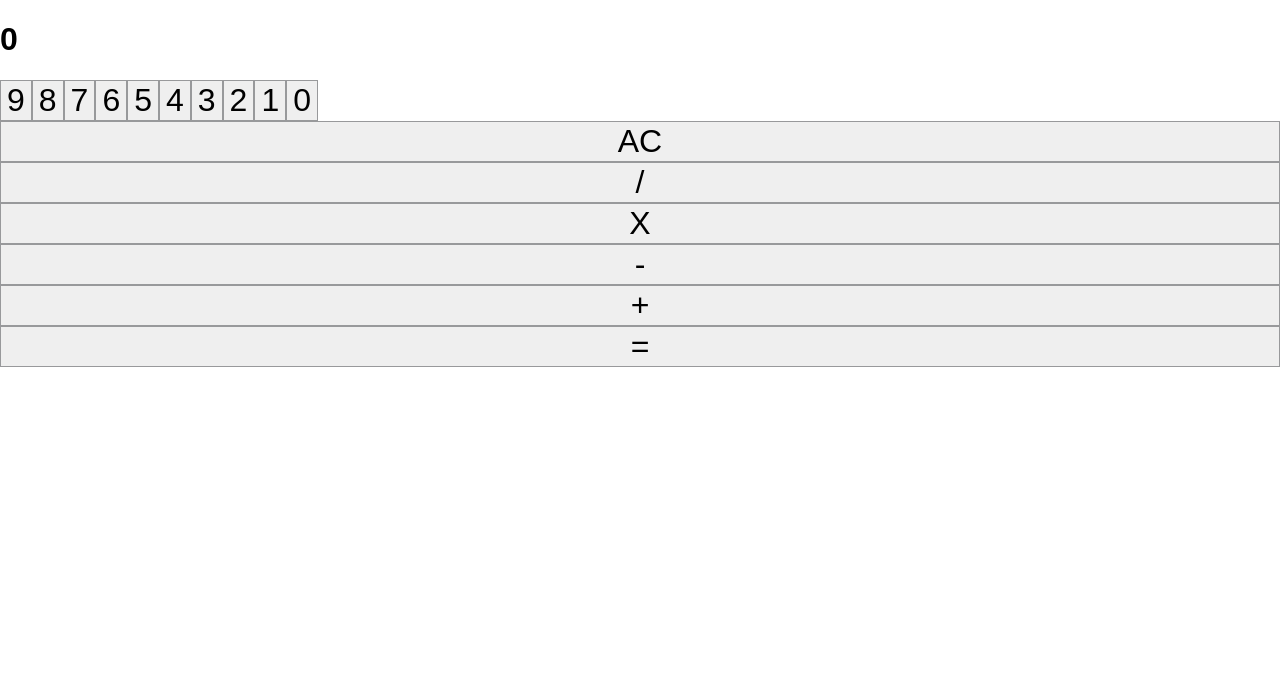
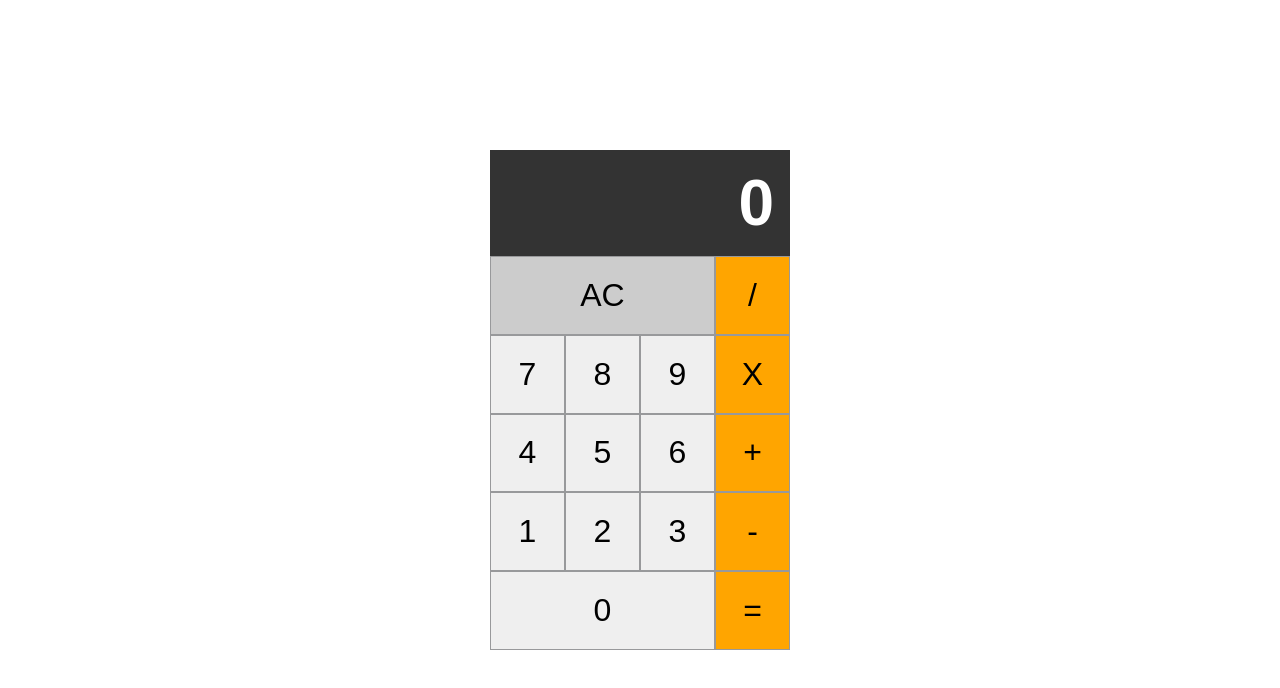
Before and after one commit to next-step/react-calculator, a React (Vite) app: page / in a window 1280 px wide. Shown: the top 688 px of the page. Built offline with nearby package versions, Linux system fonts and the light colour scheme.

Commit message:
feat: 계산기 컴포넌트 구현 - useCalculator 커스텀 훅 상태 관리

```diff
--- a/src/App.tsx
+++ b/src/App.tsx
@@ -1,31 +1,9 @@
+import Calculator from '@/components/Calculator';
+
 const App = () => {
   return (
-    <div id="app">
-      <div className="calculator">
-        <h1 id="total">0</h1>
-        <div className="digits flex">
-          <button className="digit">9</button>
-          <button className="digit">8</button>
-          <button className="digit">7</button>
-          <button className="digit">6</button>
-          <button className="digit">5</button>
-          <button className="digit">4</button>
-          <button className="digit">3</button>
-          <button className="digit">2</button>
-          <button className="digit">1</button>
-          <button className="digit">0</button>
-        </div>
-        <div className="modifiers subgrid">
-          <button className="modifier">AC</button>
-        </div>
-        <div className="operations subgrid">
-          <button className="operation">/</button>
-          <button className="operation">X</button>
-          <button className="operation">-</button>
-          <button className="operation">+</button>
-          <button className="operation">=</button>
-        </div>
-      </div>
+    <div className="app">
+      <Calculator />
     </div>
   );
 };
--- /dev/null
+++ b/src/components/Calculator/Digit/index.tsx
@@ -0,0 +1,24 @@
+import { useCalculator } from '@/store/calculator-context';
+
+import styles from './index.module.css';
+
+const Digits = () => {
+    const { addNumber: handleNumber } = useCalculator();
+    return (
+        <div className={`${styles.digits} flex`}>
+            {DIGIT_NUMBERS.map((n) => (
+                <button
+                    className={styles.digit}
+                    key={n}
+                    onClick={() => handleNumber(n)}
+                >
+                    {n}
+                </button>
+            ))}
+        </div>
+    );
+};
+
+export default Digits;
+
+const DIGIT_NUMBERS = Array.from({ length: 10 }, (_, i) => 9 - i);
--- /dev/null
+++ b/src/components/Calculator/Modifier/index.tsx
@@ -0,0 +1,16 @@
+import { memo } from 'react';
+
+import { useCalculator } from '@/store/calculator-context';
+
+import styles from './index.module.css';
+
+const Modifier = () => {
+    const { reset } = useCalculator();
+    return (
+        <div className={`${styles.modifiers} subgrid`}>
+            <button onClick={reset}>AC</button>
+        </div>
+    );
+};
+
+export default memo(Modifier);
--- /dev/null
+++ b/src/components/Calculator/Operation/index.tsx
@@ -0,0 +1,28 @@
+import { memo } from 'react';
+
+import { OPERATORS } from '@/constants/operation';
+import { useCalculator } from '@/store/calculator-context';
+
+import styles from './index.module.css';
+
+const Operation = () => {
+  const { addOperation: handleOperation, calculate } = useCalculator();
+  return (
+    <div className={`${styles.operations} subgrid`}>
+      {OPERATORS.map((operation) => (
+        <button
+          key={operation}
+          className={styles.operation}
+          onClick={() => handleOperation(operation)}
+        >
+          {operation}
+        </button>
+      ))}
+      <button className={styles.operation} onClick={calculate}>
+        =
+      </button>
+    </div>
+  );
+};
+
+export default memo(Operation);
--- /dev/null
+++ b/src/components/Calculator/TotalPad/index.tsx
@@ -0,0 +1,11 @@
+import { useCalculator } from '@/store/calculator-context';
+
+import styles from './index.module.css';
+
+const TotalPad = () => {
+    const { computedInput } = useCalculator();
+
+    return <h1 className={styles.total}>{computedInput}</h1>;
+};
+
+export default TotalPad;
--- /dev/null
+++ b/src/components/Calculator/index.tsx
@@ -0,0 +1,22 @@
+import { CalculatorProvider } from '@/store/CalculatorProvider';
+
+import Digit from './Digit';
+import styles from './index.module.css';
+import Modifier from './Modifier';
+import Operation from './Operation';
+import TotalPad from './TotalPad';
+
+const Calculator = () => {
+  return (
+    <div className={styles.calculator}>
+      <CalculatorProvider>
+        <TotalPad />
+        <Digit />
+        <Modifier />
+        <Operation />
+      </CalculatorProvider>
+    </div>
+  );
+};
+
+export default Calculator;
```
